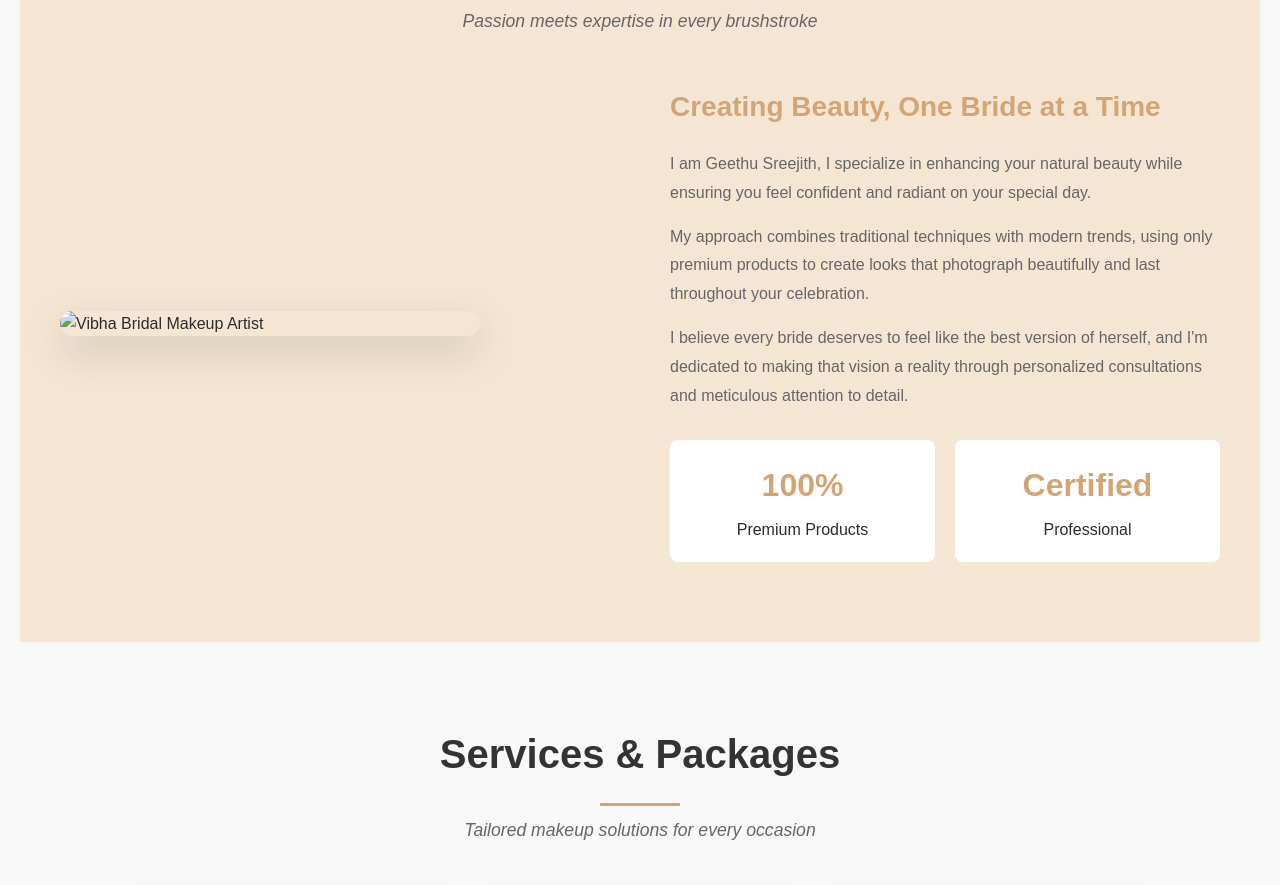
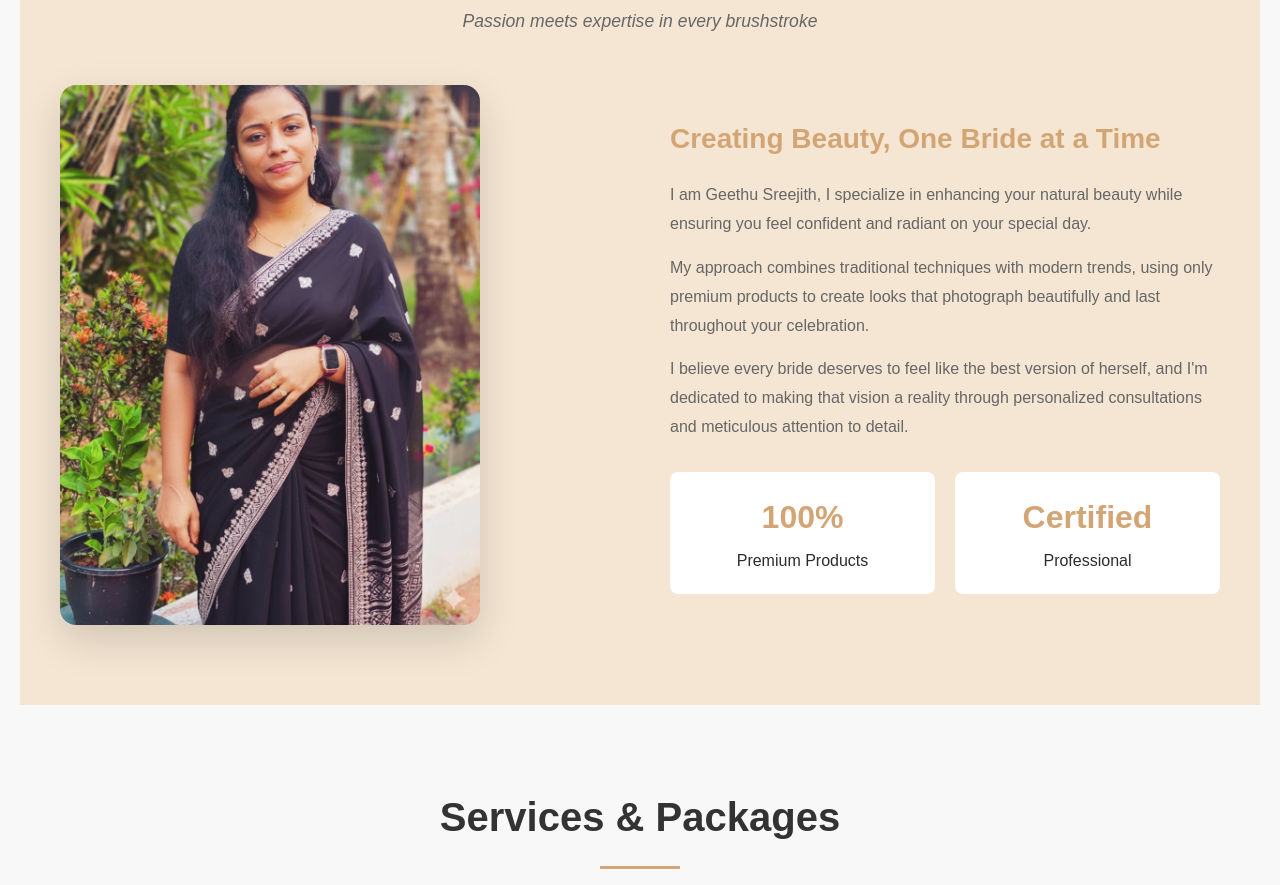
Before and after one commit to sidharthmpillai/Vibha-Bridalmakeover, a plain HTML site: page index.html in a window 1280 px wide. Shown: the part 1047-1932 px from the top of the page. Drawn offline with Linux system fonts and the light colour scheme.

Commit message:
Update index.html

```diff
--- a/index.html
+++ b/index.html
@@ -52,7 +52,7 @@
             <p class="section-subtitle">Passion meets expertise in every brushstroke</p>
             <div class="about-content">
                <div class="about-image">
-    <img src="images/user.jpeg" alt="Vibha Bridal Makeup Artist">
+    <img src="https://raw.githubusercontent.com/sidharthmpillai/Vibha-Bridalmakeover/refs/heads/main/user.jpeg" alt="Vibha Bridal Makeup Artist">
                    </div>
                 <div class="about-text">
                     <h3>Creating Beauty, One Bride at a Time</h3>
```
